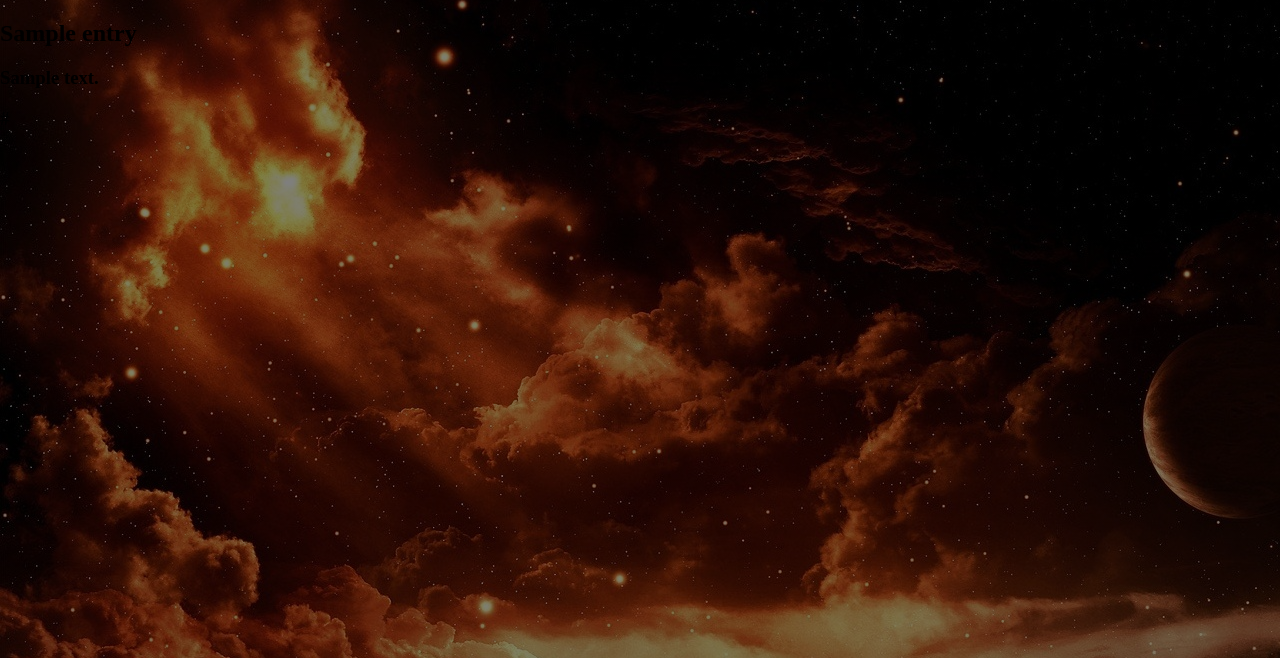
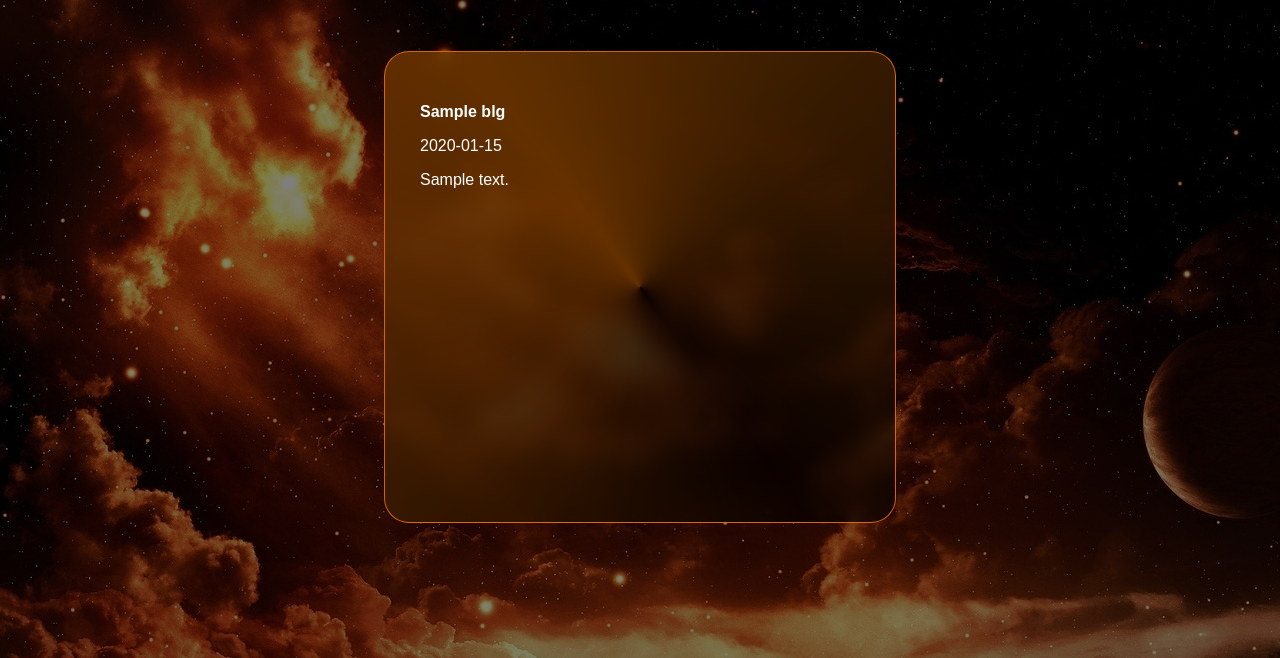
Before and after one commit to Zakanawaner/couchKT, a Flask app: template templates/blogs.html in a window 1280 px wide. Shown: the part 142-800 px from the top of the page. Run offline with Flask 3, Linux system fonts and the light colour scheme; the template is opened without the code that fills it: most values are stand-ins (such as "Sample title", 1, 10 or a date in 2020); parts of the project's set-up code (start-up, migrations or seed data) failed here and were passed over.

Commit message:
Advancing with functionalities

```diff
--- a/bpPackage/__init__.py
+++ b/bpPackage/__init__.py
@@ -1,7 +1,7 @@
 from flask import Blueprint, render_template, current_app
 from flask_login import current_user
 
-from utils.package import getPackage, getAllPackages
+from utils.package import getPackage, getAllPackages, deletePackage
 
 
 packageBP = Blueprint('packageBluePrint', __name__)
--- a/main.py
+++ b/main.py
@@ -22,7 +22,6 @@ if __name__ == '__main__':
     app.run(host=app.config['HOST'], port=app.config['PORT'])
 
 # TODO
-#  - On click en package llevar a contacto con el package seleccionado
 #  - Blog de entradas a los diferentes contenidos
-#  - eliminar manualmente ofertas
+#  - eliminar manualmente ofertas y entradas de blog
 #  - Crear Blogs.html
--- a/templates/blogs.html
+++ b/templates/blogs.html
@@ -1,8 +1,14 @@
 {% extends 'base.html' %}
 {% block content %}
-    {% for entry in blogs %}
-        <h2>{{ entry.title }}</h2>
-        <h3>{{ entry.description }}</h3>
-        <h3>{{ entry.url }}</h3>
-    {% endfor %}
+    <div class="card-container">
+        {% for blg in blogs %}
+            <div onclick="location.href='/blog/{{ blg.shortName }}';" class="card promotion">
+                <div>
+                    <p><strong>{{ blg.title }}</strong></p>
+                    <p>{{ blg.date.strftime('%Y-%m-%d') }}</p>
+                    <p>{{ blg.description }}</p>
+                </div>
+            </div>
+        {% endfor %}
+    </div>
 {% endblock %}
```
Also changed, not shown: bpAdmin/__init__.py (+8 -8 lines), templates/packages.html (+8 -2 lines).
